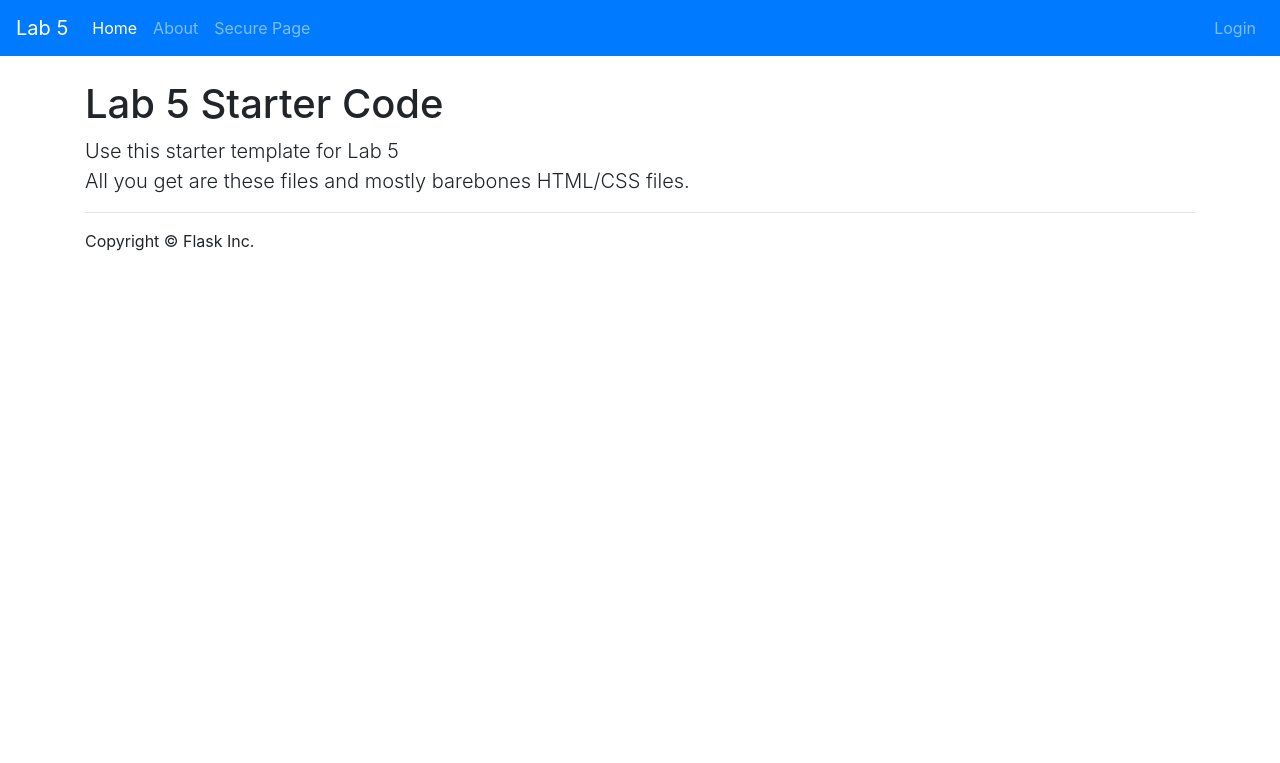
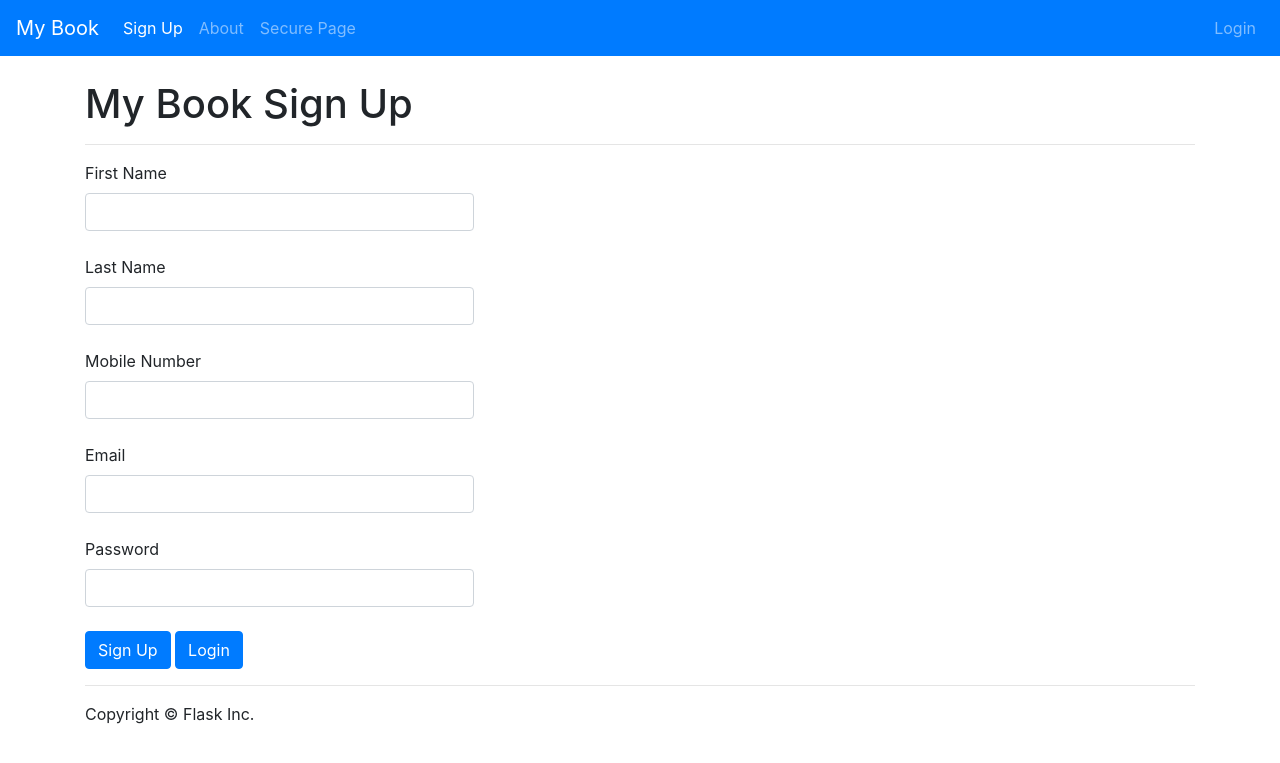
Before and after one commit to lincoln-brown/DatabaseFinalproject, a Flask app: page / in a window 1280 px wide. Shown: the top 763 px of the page. Run offline with Flask 2, Linux system fonts and the light colour scheme; some libraries are stand-ins or nearby versions.

Commit message:
loginmanger working  database to be added

```diff
--- a/app/forms.py
+++ b/app/forms.py
@@ -1,8 +1,16 @@
 from flask_wtf import FlaskForm
 from wtforms import StringField, PasswordField
-from wtforms.validators import InputRequired
+from wtforms.validators import InputRequired, DataRequired, Email
 
 
 class LoginForm(FlaskForm):
     username = StringField('Username', validators=[InputRequired()])
     password = PasswordField('Password', validators=[InputRequired()])
+
+
+class SignupForm(FlaskForm):
+    First_Name = StringField('First Name',validators=[DataRequired()])
+    Last_Name = StringField('Last Name',validators=[DataRequired()])
+    Email = StringField('Email',validators=[DataRequired(), Email()])
+    Password = PasswordField('Password',validators=[DataRequired()])
+    Mobile_number= StringField('Mobile Number',validators=[DataRequired()])
--- a/app/static/css/app.css
+++ b/app/static/css/app.css
@@ -1,3 +1,6 @@
 body {
     padding-top: 5rem;
 }
+#signupform{
+    width: 35%;
+}
--- a/app/templates/base.html
+++ b/app/templates/base.html
@@ -21,7 +21,8 @@
   </head>
   <body>
     <header>
-        {% include "header.html" %}
+      {% block header %}{% endblock %}
+
     </header>
     <main>
         <div class="container">
--- a/app/templates/header.html
+++ b/app/templates/header.html
@@ -1,5 +1,5 @@
 <nav class="navbar navbar-expand-lg navbar-dark bg-primary fixed-top">
-  <a class="navbar-brand" href="#">Lab 5</a>
+  <a class="navbar-brand" href="#">My Book</a>
   <button class="navbar-toggler" type="button" data-toggle="collapse" data-target="#navbarSupportedContent" aria-controls="navbarSupportedContent" aria-expanded="false" aria-label="Toggle navigation">
     <span class="navbar-toggler-icon"></span>
   </button>
@@ -7,7 +7,7 @@
   <div class="collapse navbar-collapse" id="navbarSupportedContent">
     <ul class="navbar-nav mr-auto">
       <li class="nav-item active">
-        <a class="nav-link" href="{{ url_for('home') }}">Home <span class="sr-only">(current)</span></a>
+        <a class="nav-link" href="{{ url_for('home') }}">Sign Up <span class="sr-only">(current)</span></a>
       </li>
       <li class="nav-item">
         <a class="nav-link" href="{{ url_for('about') }}">About</a>
--- a/app/templates/home.html
+++ b/app/templates/home.html
@@ -1,7 +1,44 @@
 {% extends "base.html" %}
 
+{% block header %}
+{% include "header.html" %}
+{% endblock %}
+
 {% block main %}
-<h1 class="page-header">Lab 5 Starter Code</h1>
-<p class="lead">Use this starter template for Lab 5<br/>
-All you get are these files and mostly barebones HTML/CSS files.</p>
+{% include 'flash_messages.html' %}
+<h1>My Book Sign Up </h1>
+<hr>
+<form id="signupform" method="post" action="{{ url_for('home') }}">
+	{{ form.csrf_token }}
+
+ 	<div>{{ form.First_Name.label }}<br>
+ 	{{ form.First_Name(class="form-control") }}
+ 	</div> <br>
+
+ 	<div>{{ form.Last_Name.label }}<br>
+ 	{{ form.Last_Name(class="form-control") }}
+     </div><br>
+
+     <div>
+    {{ form.Mobile_number.label }}<br>
+    {{ form.Mobile_number(class="form-control") }}
+    </div><br>
+
+
+ 	<div>{{ form.Email.label }}<br>
+ 	{{ form.Email(class="form-control") }}
+ 	</div><br>
+
+ 	<div>
+ 	{{ form.Password.label }}<br>
+ 	{{ form.Password(class="form-control") }}
+     </div><br>
+
+
+
+    <button type="submit" name="submit" class="btn btn-primary">Sign Up </button>
+    <a class="btn btn-primary" href="{{ url_for('login') }}">Login</a>
+
+</form>
+
 {% endblock %}
--- a/app/templates/login.html
+++ b/app/templates/login.html
@@ -1,4 +1,7 @@
 {% extends "base.html" %}
+{% block header %}
+{% include "header.html" %}
+{% endblock %}
 
 {% block main %}
   <div class="login-form center-block">
@@ -12,7 +15,7 @@
       </div>
       <div class="form-group">
         {{ form.password.label }}
-        {{ form.password(class='form-control') }}
+        {{ form.password(class='form-control',placeholder="Enter Your Password" ) }}
       </div>
       <button type="submit" name="submit" class="btn btn-primary btn-block">Log in</button>
     </form>
--- a/app/templates/secure_page.html
+++ b/app/templates/secure_page.html
@@ -1,4 +1,9 @@
 {% extends "base.html" %}
+
+{% block header %}
+{% include "authHeader.html" %}
+{% endblock %}
+
 {% block main %}
 {% include 'flash_messages.html' %}
 
--- a/app/views.py
+++ b/app/views.py
@@ -8,7 +8,7 @@ This file creates your application.
 from app import app, login_manager
 from flask import render_template, request, redirect, url_for, flash
 from flask_login import login_user, logout_user, current_user, login_required
-from app.forms import LoginForm
+from app.forms import LoginForm, SignupForm
 from app.models import UserProfile
 from werkzeug.security import check_password_hash
 
@@ -23,10 +23,25 @@ userdatabase={'id':'0011',
 # Routing for your application.
 ###
 
-@app.route('/')
+@app.route('/',methods=["GET","POST"])
 def home():
+    signupform=SignupForm()
+    if request.method == 'POST':
+        if signupform.validate_on_submit():
+            signupform.First_Name.data
+            signupform.Last_Name.data
+            signupform.Email.data
+            signupform.Password.data
+            signupform.Mobile_number.data
+            print('dss')
+            flash('Sign Up successfull,Lets Goo!.', 'success')
+            return redirect(url_for('login'))
+        else:
+            flash('Somting went wrong please try again!.', 'danger')
+            return render_template('home.html',form=signupform)
+
     """Render website's home page."""
-    return render_template('home.html')
+    return render_template('home.html',form=signupform)
 
 
 @app.route('/about/')
@@ -37,8 +52,22 @@ def about():
 @app.route('/secure-page')
 @login_required
 def secure_page():
+    return render_template("secure_page.html")
+
+@app.route('/profile')
+@login_required
+def profile():
+    return render_template("secure_page.html")
+
+@app.route('/Groups')
+@login_required
+def groups():
+    return render_template("secure_page.html")
 
 
+@app.route('/Comments_post')
+@login_required
+def PandC():
     return render_template("secure_page.html")
 
 @app.route("/login", methods=["GET", "POST"])
@@ -58,6 +87,7 @@ def login():
             #flash('Login successful.', 'success')
             # remember to flash a message to the user
             print('login sucessfull')
+            return redirect(url_for('secure_page'))
             # they should be redirected to a secure-page route instead
         else:
             flash('Username or Password is incorrect.', 'danger')
@@ -73,7 +103,7 @@ def logout():
 
 
 
-
+#----------------------------------------------------------------------------------------------
 # user_loader callback. This callback is used to reload the user object from
 # the user ID stored in the session
 @login_manager.user_loader
```
Also changed, not shown: app/templates/authHeader.html (added, +35 -0 lines).
